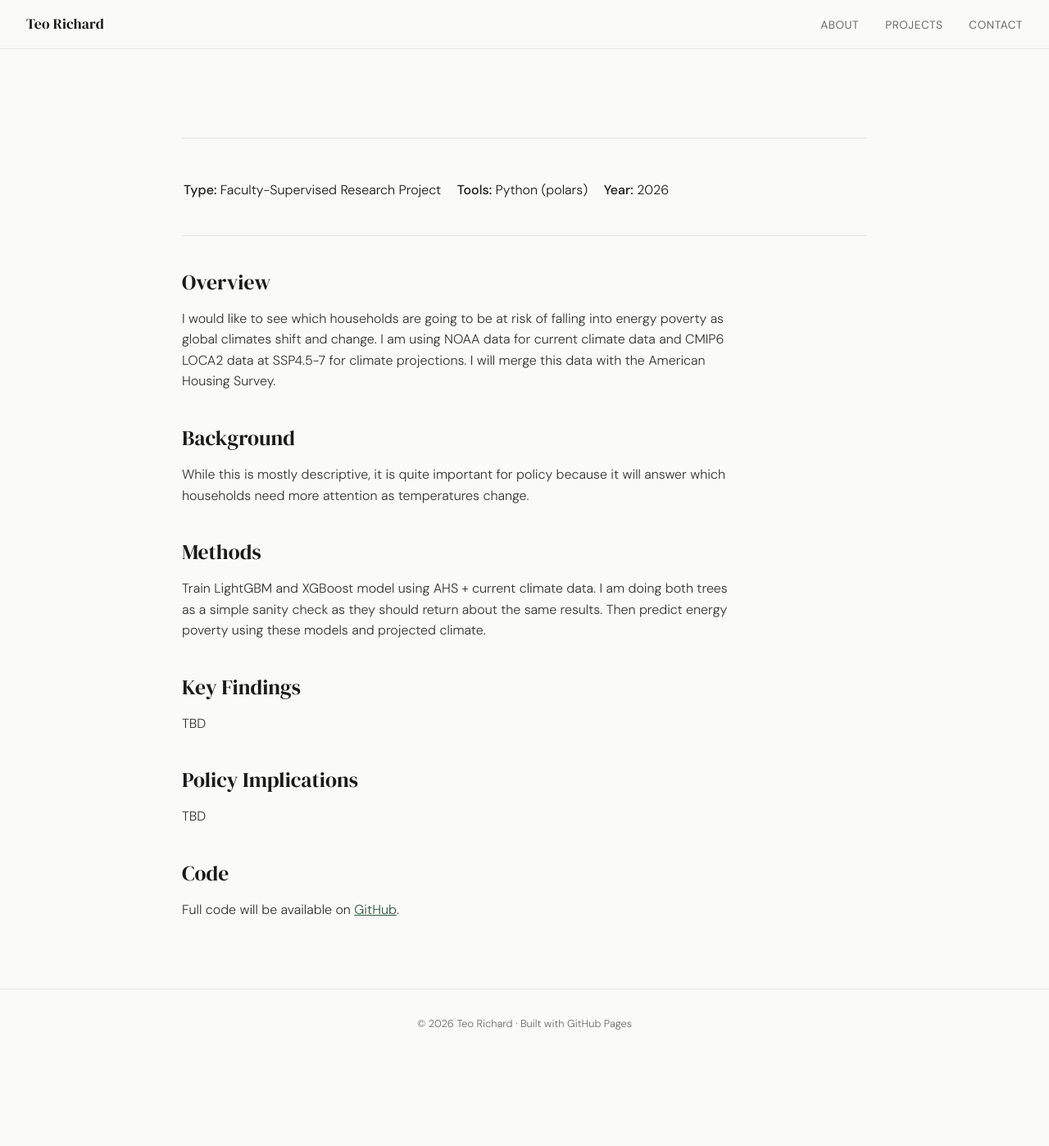
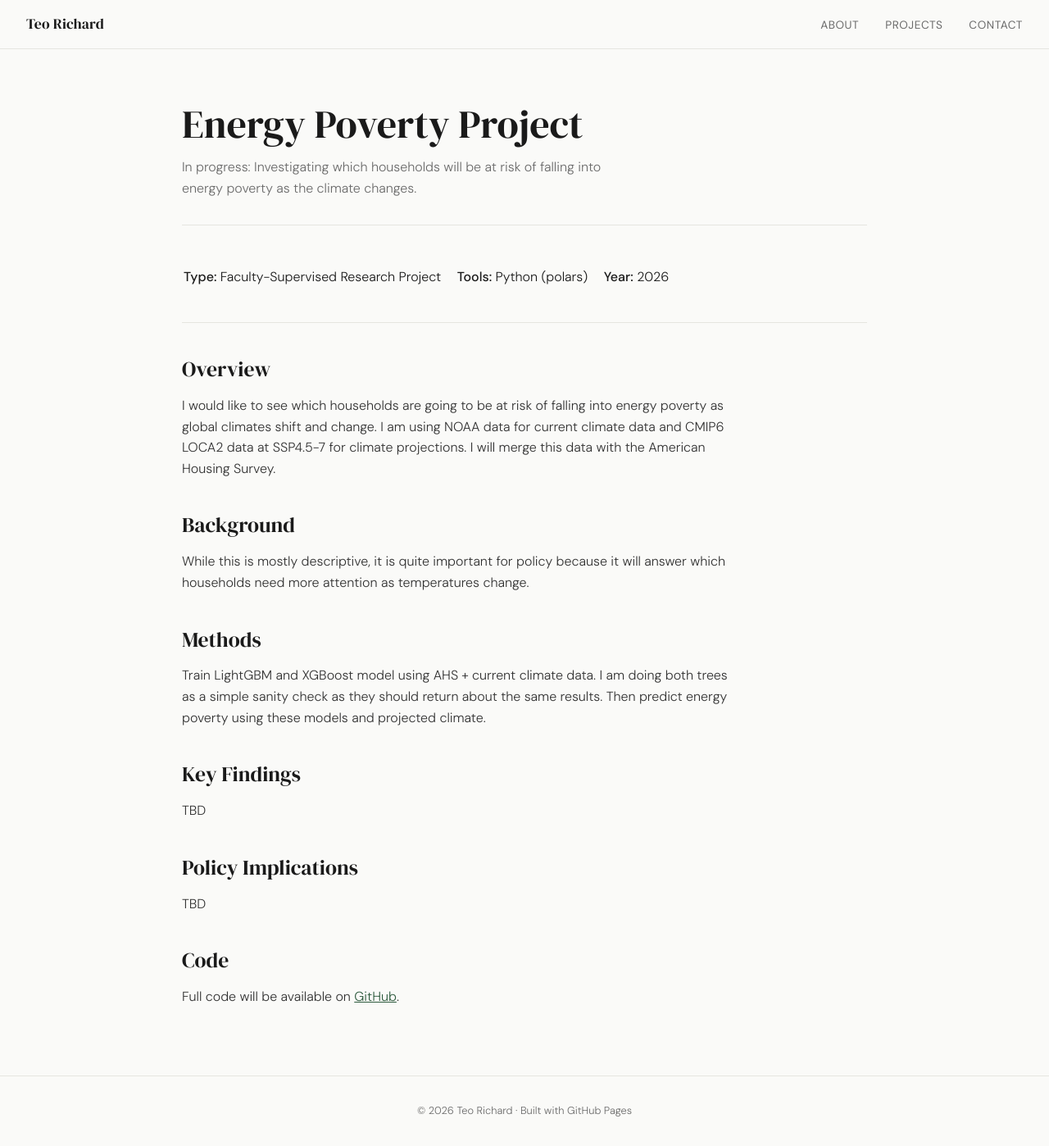
Before and after one commit to teo-richard/teo-richard.github.io, a Jekyll site: the page built from energy.md, in a window 1280 px wide and 1398 px high. Shown: the whole window at 82% size. Built offline with Jekyll 4.4.1, drawn with Linux system fonts in a browser that asks for light colours; our own code applies the rules of GitHub Pages for plain Markdown files.

```diff
--- a/energy.md
+++ b/energy.md
@@ -1,7 +1,7 @@
 ---
 layout: default
 title: Energy Poverty Project
-description: In progress: Investigating which households will be at risk of falling into energy poverty as the climate changes.
+description: "In progress: Investigating which households will be at risk of falling into energy poverty as the climate changes."
 permalink: /energy
 ---
 
```
Also changed, not shown: index.md (+3 -3 lines).
